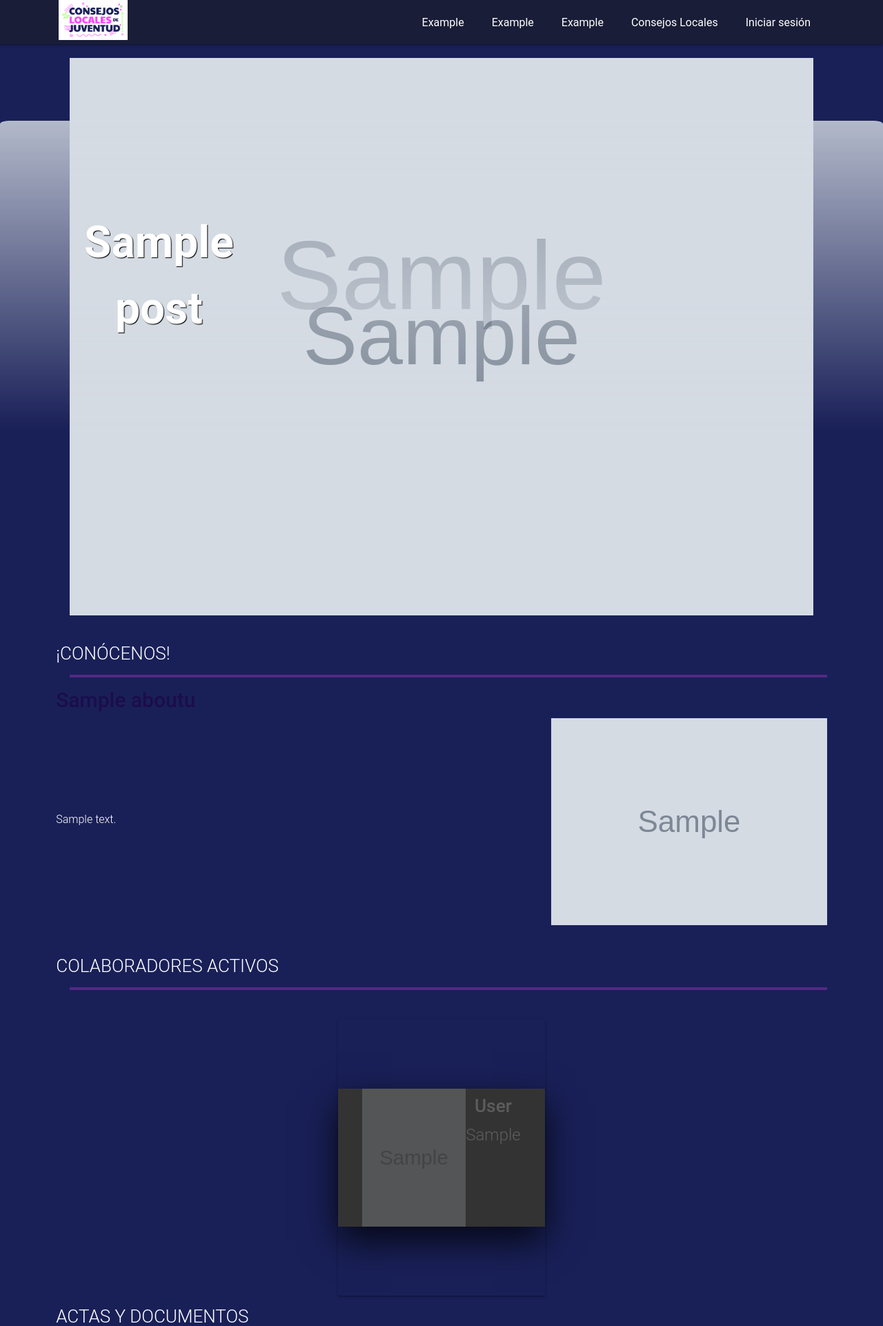
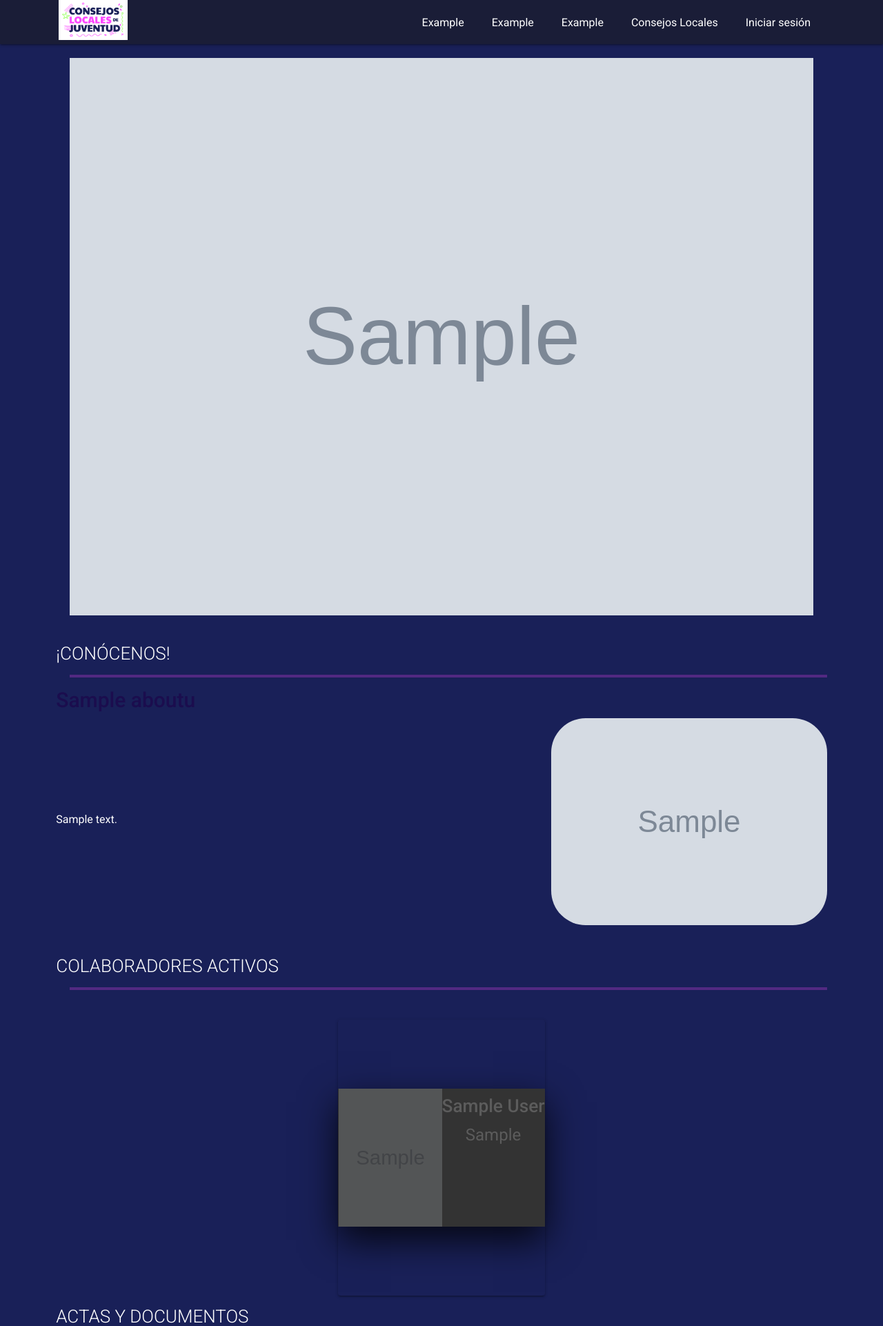
Before and after one commit to programateacademy/CDJ, a Django app: page /consejos/1/ in a window 1280 px wide. Shown: the top 1922 px of the page at 69% size. Run offline with Django 4.2, Linux system fonts and the light colour scheme; tables that the repository leaves empty hold one stand-in row (values such as "Sample post"); grey boxes marked "Sample" are stand-in pictures; some libraries are stand-ins or nearby versions.

Commit message:
trying to fix some css class

```diff
--- a/home/static/styles/council.css
+++ b/home/static/styles/council.css
@@ -2,7 +2,6 @@
     display: flex;
     justify-content: space-between;
     align-items: center;
-    flex-wrap: wrap;
 }
 
 .aboutusdescription {
@@ -12,7 +11,7 @@
     padding: 10px 20px 0 0;
 }
 
-.aboutusimag {
+.aboutusimage {
     border-radius: 50px;
 }
 
@@ -123,22 +122,24 @@
 .content {
    display:flex;
 }
+
 .news {
     position: relative;
 }
-.image_news{
+
+.council_image_news{
     width: 850px;
     height: 450px;
     object-fit: cover;
     mask-image: linear-gradient(to bottom, rgba(0,0,0,0.82) 0%, rgba(0,0,0,0.46) 44%, rgba(231,56,39,0) 100%);
     -webkit-mask-image: linear-gradient(to bottom, rgba(0,0,0,0.82) 0%, rgba(0,0,0,0.46) 44%, rgba(231,56,39,0) 100%);
 }
-.title_news {
+.council_title_news {
     position: relative;
     z-index: 1;
 
 }
-.title_news p {
+.council_title_news p {
     position: absolute;
     top: 50%;
     left: 18vw;
--- a/home/static/styles/eventos.css
+++ b/home/static/styles/eventos.css
@@ -1,7 +1,3 @@
-
-.news {
-    position: relative;
-    }
 .image_news{
   width: 100%;
   border-radius: 1% 1% 0% 0%;
@@ -10,6 +6,7 @@
   mask-image: linear-gradient(to bottom, rgba(0,0,0,0.82) 0%, rgba(0,0,0,0.46) 44%, rgba(231,56,39,0) 100%);
   -webkit-mask-image: linear-gradient(to bottom, rgba(27, 27, 27, 0.82) 0%, rgba(0,0,0,0.46) 44%, rgba(231,56,39,0) 100%);
 }
+
 .news {
   position: relative;
   display: flex;
@@ -29,6 +26,7 @@
   align-items: center;
   z-index: 1;
 }
+
 .title_news p {
   color: white;
   font-size: 4em;
@@ -39,25 +37,33 @@
   max-height: 90%; / adjust as needed */
   margin: auto;
 }
+
 .event{
   background-color: rgb(243, 243, 243);
 }
+
 .title-event-one{
   color: white;
   text-decoration:none;
   font-size: 50px;
   }
+
+
 .event-title{
   color: rgb(138, 88, 255);
-    font-weight: 400px;}
+  font-weight: 400px;
+}
+
 .hide {
   display: none;
 }
+
 .event-container {
   position: relative;
   height: 300px;
   overflow: hidden;
 }
+
 .event-content {
     position: absolute;
     bottom: 0;
@@ -77,8 +83,10 @@
     max-width: 500px !important;
 }
 }
+
 @media only screen and (min-width: 400px) {
   .title-event-one{
   font-size: 30px;
   max-width: 500px;
-    }}
+}
+}
--- a/home/static/styles/home.css
+++ b/home/static/styles/home.css
@@ -8,9 +8,9 @@ body {
   min-height: 100vh;
   display: flex;
   flex-direction: column;
-  font-family: 'roboto';
+  font-family: 'Roboto';
   font-size: medium;
-  font-weight: 300;
+  font-weight: 400;
   font-style: normal;
   flex-shrink: 0
 
@@ -47,6 +47,7 @@ margin-top: 2REM;
   .title-consejos {
     text-align: left;
   }
+
   .special-line {
     flex-grow: 1;
     margin-left: 20px;
--- a/home/static/styles/search.css
+++ b/home/static/styles/search.css
@@ -21,7 +21,7 @@
 }
 
 .searchTerm:focus{
-  color: #420e52;
+  color: #ffffff;
 }
 .searchTerm::placeholder {
   color: white;
--- a/home/templates/council.html
+++ b/home/templates/council.html
@@ -54,7 +54,7 @@
       <div class="content">
         <img class=collaborator_image src="{{ collaborator.image.url }}">
         <div>
-          <h3>{{ collaborator.name }} {{ collaborator.lastname }}</h3>
+          <h3>{{ collaborator.firstname }} {{ collaborator.lastname }}</h3>
           <p>{{ collaborator.position }}</p>
         </div>
       </div>
@@ -111,8 +111,8 @@
 </div>
 <!----------- Noticia grande ------------>
 <div class="container">
-  <div class="title_news">
-    <img class="image_news" src="{{ latest_post.image.url }}" alt="{{ consejos.name }}">
+  <div class="council_title_news">
+    <img class="council_image_news" src="{{ latest_post.image.url }}" alt="{{ consejos.name }}">
     <p>{{ latest_post.title }}</p>
     <p>{{ latest_post.contenido.text | safe }}</p>
   </div>
--- a/home/templates/home.html
+++ b/home/templates/home.html
@@ -68,7 +68,7 @@
             <p class="text-icons">{{ consejo.description }}</p>
             <p class="text-icons">{{ consejo.email }}</p>
             <ul class="center-align">
-              <li><a class="text-href" href="#sabersobre-1">Saber más</a></li>
+              <li><a class="text-href" href="{% url 'detalle_consejo_local' consejo.id %}">Saber más</a></li>
             </ul>
           </div>
         </div>
--- a/home/templates/layout.html
+++ b/home/templates/layout.html
@@ -9,8 +9,9 @@
     <meta http-equiv="X-UA-Compatible" content="IE=edge">
     <meta name="viewport" content="width=device-width, initial-scale=1.0">
     <link rel="shortcut icon" type="image/x-icon" href="{% static 'images/logo.png' %}">
-    <link href="https://fonts.googleapis.com/css2?family=Poppins:ital,wght@0,100;0,200;0,300;0,400;0,500;0,600;0,700;0,800;0,900;1,100;1,200;1,300;1,400;1,500;1,600;1,700;1,800;1,900&display=swap" rel="stylesheet">
-    <link rel="stylesheet" href="https://use.fontawesome.com/releases/v5.3.1/css/all.css"  integrity="sha384-mzrmE5qonljUremFsqc01SB46JvROS7bZs3IO2EmfFsd15uHvIt+Y8vEf7N7fWAU" crossorigin="anonymous">
+    <link rel="preconnect" href="https://fonts.googleapis.com">
+    <link rel="preconnect" href="https://fonts.gstatic.com" crossorigin>
+    <link href="https://fonts.googleapis.com/css2?family=Roboto:ital,wght@0,100;0,300;0,400;0,500;0,700;0,900;1,400;1,500;1,700;1,900&display=swap" rel="stylesheet">
     <link rel="stylesheet" href="https://cdnjs.cloudflare.com/ajax/libs/font-awesome/5.15.2/css/all.min.css">
     <link href="https://fonts.googleapis.com/icon?family=Material+Icons" rel="stylesheet">
     <link rel="stylesheet" href="https://cdnjs.cloudflare.com/ajax/libs/materialize/1.0.0/css/materialize.min.css">
```
Also changed, not shown: media/consejos/logos/10._Candelaria_-_Logo_CLJ_1.png (added). Lines whose indentation alone changed are shown as unchanged.
